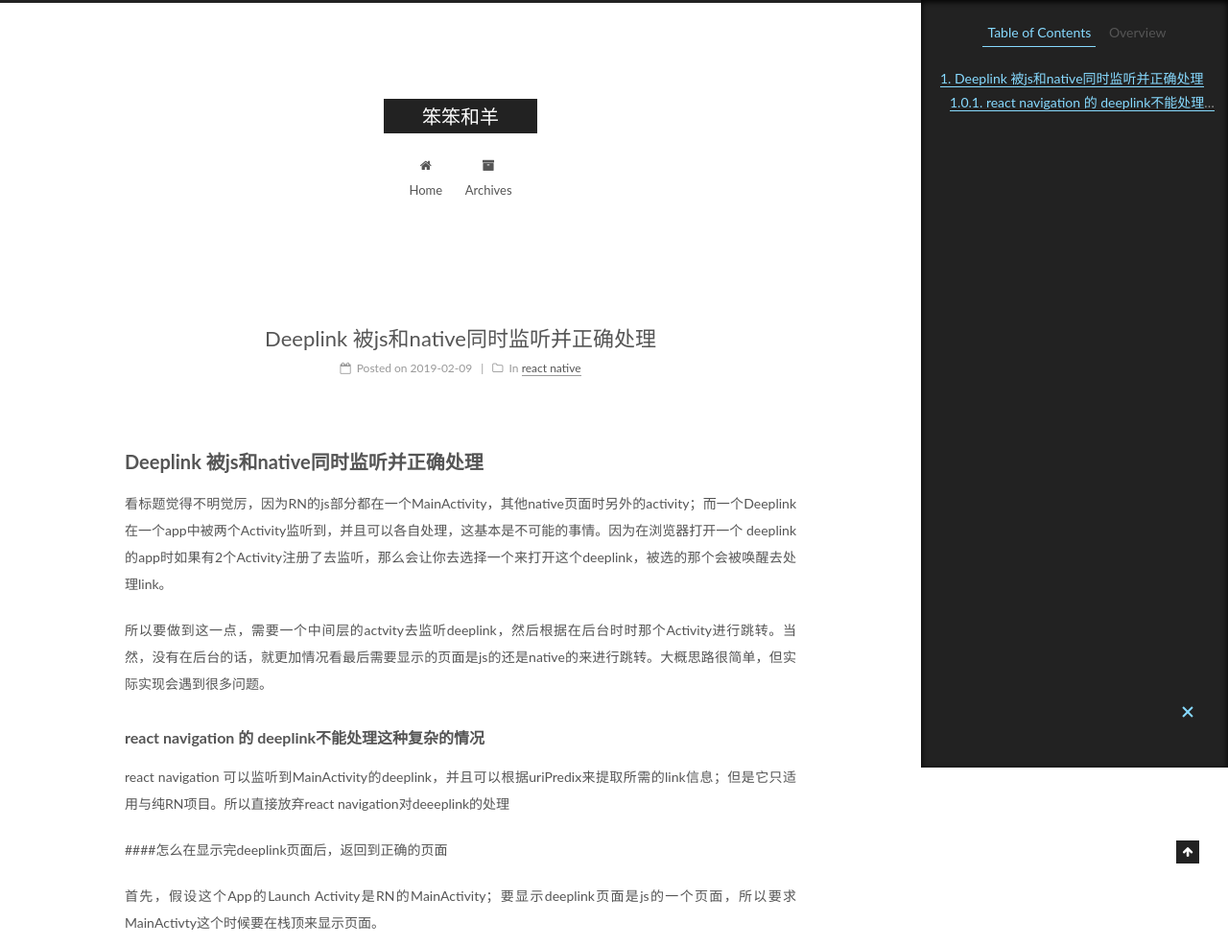
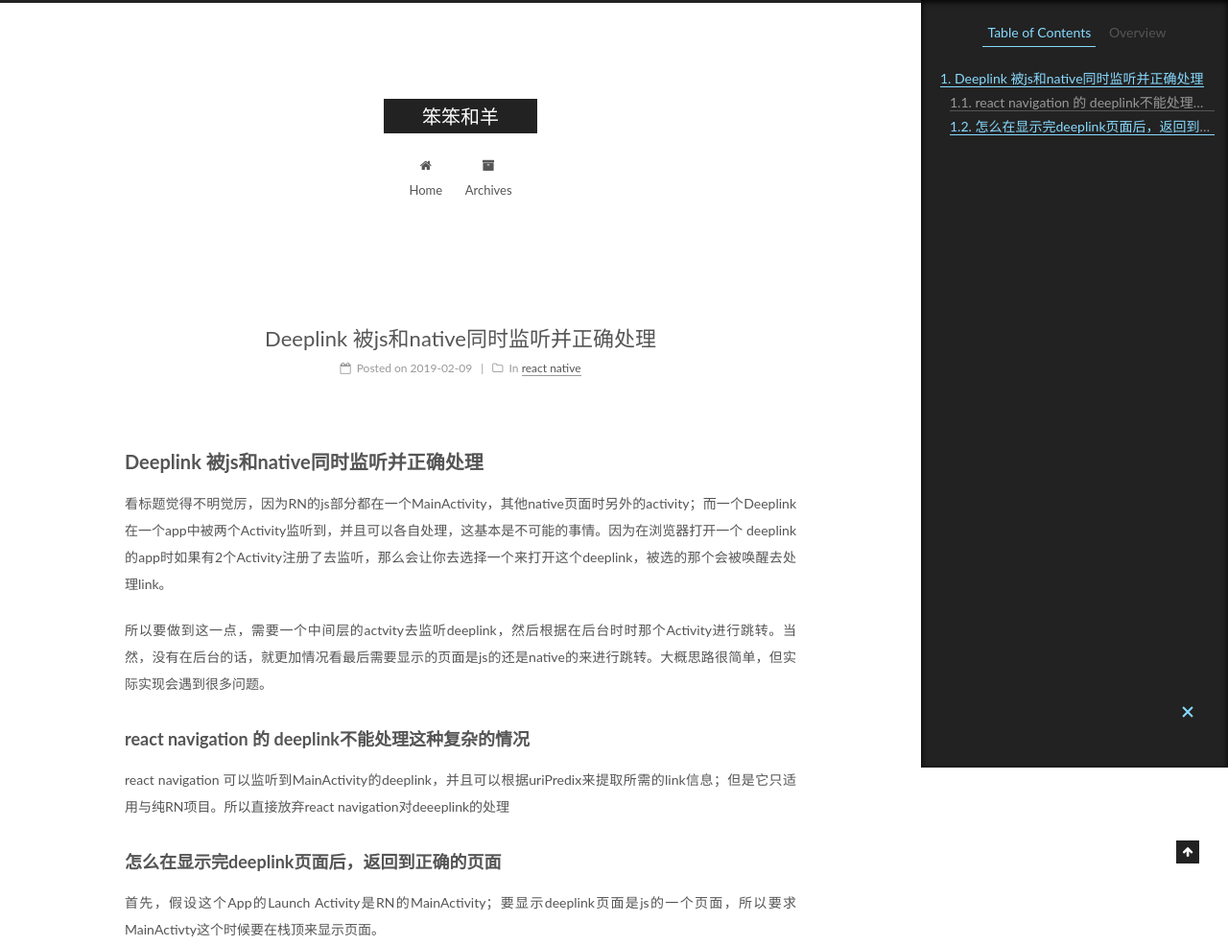
Before and after one commit to onlybenyang/onlybenyang.github.io, a plain HTML site: page 2019/02/09/react_native/Deeplink 被js和native分别监听并各自处理/index.html in a window 1280 px wide. Shown: the top 986 px of the page at 96% size. Drawn offline with nearby package versions, Linux system fonts and the light colour scheme; some packages are replaced by stand-ins of ours.

Commit message:
Site updated: 2019-02-09 15:46:06

```diff
--- a/2019/02/09/react_native/Deeplink 被js和native分别监听并各自处理/index.html
+++ b/2019/02/09/react_native/Deeplink 被js和native分别监听并各自处理/index.html
@@ -87,7 +87,7 @@
 <meta property="og:site_name" content="笨笨和羊">
 <meta property="og:description" content="Deeplink 被js和native同时监听并正确处理看标题觉得不明觉厉，因为RN的js部分都在一个MainActivity，其他native页面时另外的activity；而一个Deeplink在一个app中被两个Activity监听到，并且可以各自处理，这基本是不可能的事情。因为在浏览器打开一个 deeplink 的app时如果有2个Activity注册了去监听，那么会让你去选择一个来打开这个">
 <meta property="og:locale" content="zh-CN">
-<meta property="og:updated_time" content="2019-02-09T02:49:41.000Z">
+<meta property="og:updated_time" content="2019-02-09T07:45:36.000Z">
 <meta name="twitter:card" content="summary">
 <meta name="twitter:title" content="Deeplink 被js和native同时监听并正确处理">
 <meta name="twitter:description" content="Deeplink 被js和native同时监听并正确处理看标题觉得不明觉厉，因为RN的js部分都在一个MainActivity，其他native页面时另外的activity；而一个Deeplink在一个app中被两个Activity监听到，并且可以各自处理，这基本是不可能的事情。因为在浏览器打开一个 deeplink 的app时如果有2个Activity注册了去监听，那么会让你去选择一个来打开这个">
@@ -324,9 +324,8 @@
 
         <h2 id="Deeplink-被js和native同时监听并正确处理"><a href="#Deeplink-被js和native同时监听并正确处理" class="headerlink" title="Deeplink 被js和native同时监听并正确处理"></a>Deeplink 被js和native同时监听并正确处理</h2><p>看标题觉得不明觉厉，因为RN的js部分都在一个MainActivity，其他native页面时另外的activity；而一个Deeplink在一个app中被两个Activity监听到，并且可以各自处理，这基本是不可能的事情。因为在浏览器打开一个 deeplink 的app时如果有2个Activity注册了去监听，那么会让你去选择一个来打开这个deeplink，被选的那个会被唤醒去处理link。</p>
 <p>所以要做到这一点，需要一个中间层的actvity去监听deeplink，然后根据在后台时时那个Activity进行跳转。当然，没有在后台的话，就更加情况看最后需要显示的页面是js的还是native的来进行跳转。大概思路很简单，但实际实现会遇到很多问题。</p>
-<h4 id="react-navigation-的-deeplink不能处理这种复杂的情况"><a href="#react-navigation-的-deeplink不能处理这种复杂的情况" class="headerlink" title="react navigation 的 deeplink不能处理这种复杂的情况"></a>react navigation 的 deeplink不能处理这种复杂的情况</h4><p>react navigation 可以监听到MainActivity的deeplink，并且可以根据uriPredix来提取所需的link信息；但是它只适用与纯RN项目。所以直接放弃react navigation对deeeplink的处理</p>
-<p>####怎么在显示完deeplink页面后，返回到正确的页面</p>
-<p>首先，假设这个App的Launch Activity是RN的MainActivity；要显示deeplink页面是js的一个页面，所以要求MainActivty这个时候要在栈顶来显示页面。</p>
+<h3 id="react-navigation-的-deeplink不能处理这种复杂的情况"><a href="#react-navigation-的-deeplink不能处理这种复杂的情况" class="headerlink" title="react navigation 的 deeplink不能处理这种复杂的情况"></a>react navigation 的 deeplink不能处理这种复杂的情况</h3><p>react navigation 可以监听到MainActivity的deeplink，并且可以根据uriPredix来提取所需的link信息；但是它只适用与纯RN项目。所以直接放弃react navigation对deeeplink的处理</p>
+<h3 id="怎么在显示完deeplink页面后，返回到正确的页面"><a href="#怎么在显示完deeplink页面后，返回到正确的页面" class="headerlink" title="怎么在显示完deeplink页面后，返回到正确的页面"></a>怎么在显示完deeplink页面后，返回到正确的页面</h3><p>首先，假设这个App的Launch Activity是RN的MainActivity；要显示deeplink页面是js的一个页面，所以要求MainActivty这个时候要在栈顶来显示页面。</p>
 <p>一般做法：在AndroidManifest.xml文件中给MainActivity注册上deeplink相关的<intent-filter>。但是这样被唤醒后的MainActivity会是重新创建的，因为launchMode=“stantard”，这样在任务栈中就有2个MainActivity，这样显然不合理。</intent-filter></p>
 <p>那我们把launchMode=“singleTop”，这样如果之前栈顶是MainActivity，那么背deeplink唤醒时就会直接使用之前的MainActivity。但是当之前栈顶的是NativeActivity时，也会创建一个新的MainActivity在NativeActivity上面。这样，任务栈就会存在2个MainActivity，新的MainActivity不会有之前js相关的数据状态（redux）。看来，launchMode=“singleTop”也不行。</p>
 <p>不过，要做到退出NativeActivity回到之前那个MainActivity也是可以做到的，把launcMode</p>
@@ -500,7 +499,7 @@
 
 
 
-              <div class="post-toc-content"><ol class="nav"><li class="nav-item nav-level-2"><a class="nav-link" href="#Deeplink-被js和native同时监听并正确处理"><span class="nav-number">1.</span> <span class="nav-text">Deeplink 被js和native同时监听并正确处理</span></a><ol class="nav-child"><li class="nav-item nav-level-4"><a class="nav-link" href="#react-navigation-的-deeplink不能处理这种复杂的情况"><span class="nav-number">1.0.1.</span> <span class="nav-text">react navigation 的 deeplink不能处理这种复杂的情况</span></a></li></ol></li></ol></div>
+              <div class="post-toc-content"><ol class="nav"><li class="nav-item nav-level-2"><a class="nav-link" href="#Deeplink-被js和native同时监听并正确处理"><span class="nav-number">1.</span> <span class="nav-text">Deeplink 被js和native同时监听并正确处理</span></a><ol class="nav-child"><li class="nav-item nav-level-3"><a class="nav-link" href="#react-navigation-的-deeplink不能处理这种复杂的情况"><span class="nav-number">1.1.</span> <span class="nav-text">react navigation 的 deeplink不能处理这种复杂的情况</span></a></li><li class="nav-item nav-level-3"><a class="nav-link" href="#怎么在显示完deeplink页面后，返回到正确的页面"><span class="nav-number">1.2.</span> <span class="nav-text">怎么在显示完deeplink页面后，返回到正确的页面</span></a></li></ol></li></ol></div>
 
 
           </div>
--- a/css/main.css
+++ b/css/main.css
@@ -1822,7 +1822,7 @@ pre .javascript .function {
   width: 4px;
   height: 4px;
   border-radius: 50%;
-  background: #211d9d;
+  background: #ff5721;
 }
 .links-of-blogroll {
   font-size: 13px;
```
Also changed, not shown: index.html (+2 -3 lines).
